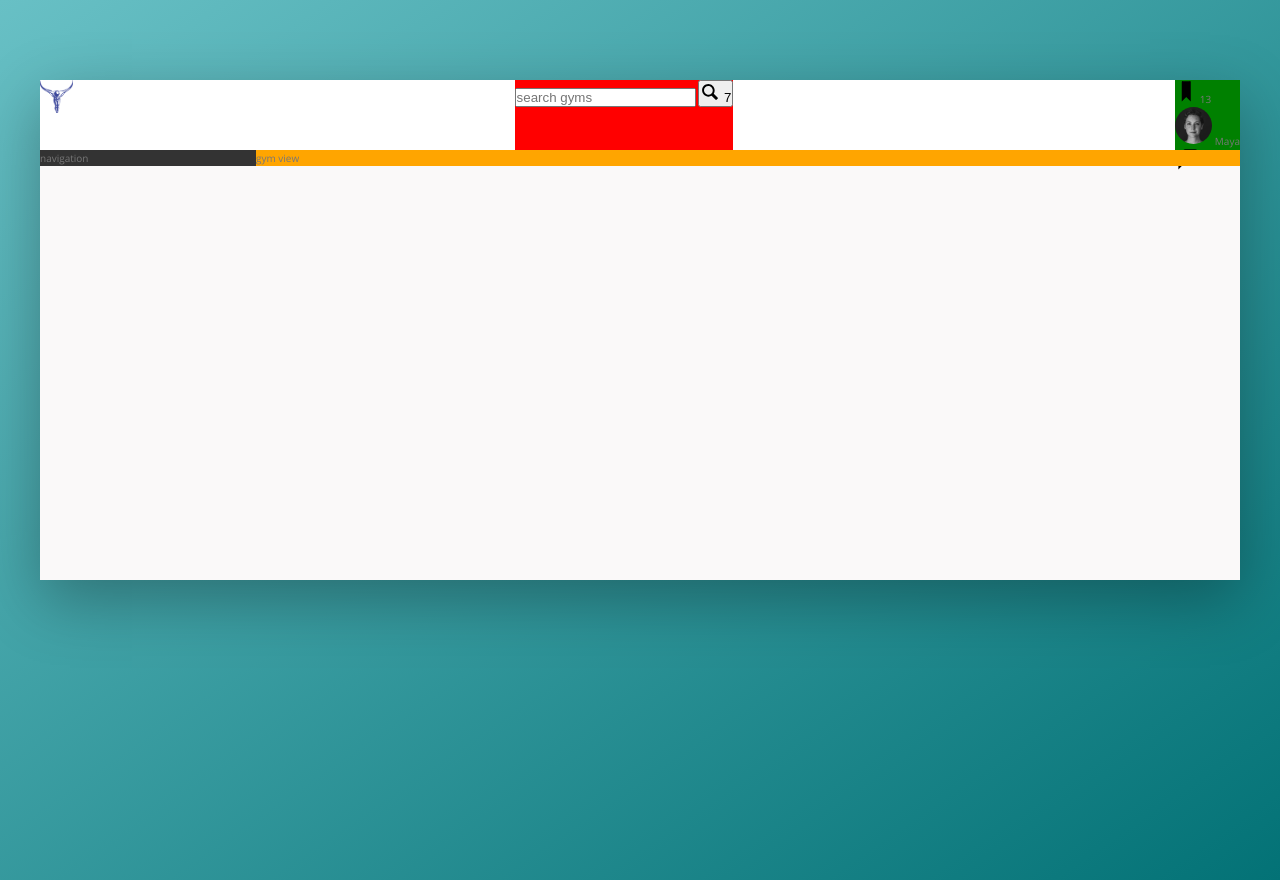
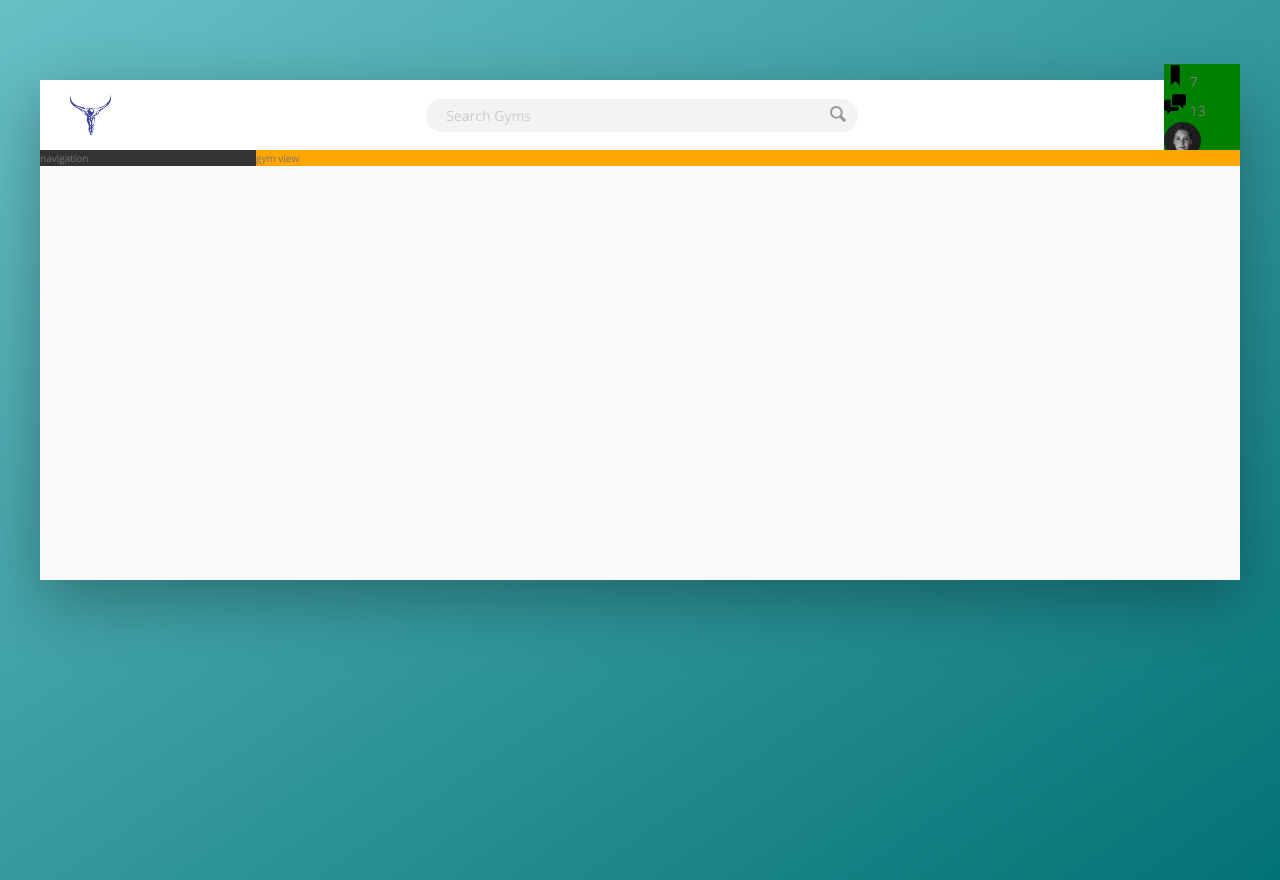
Before and after one commit to BarriF13/fitnessfreak, a website: page index.html in a window 1280 px wide. Drawn offline with nearby package versions, Linux system fonts and the light colour scheme.

Commit message:
style header search bar

```diff
--- a/index.html
+++ b/index.html
@@ -18,12 +18,12 @@
             <img src="img/logo.png" alt="FitnessFreak logo" class="logo">
 
             <form action="#" class="search">
-                <input class="search__input" placeholder="search gyms"></input>
+                <input class="search__input" placeholder="Search Gyms"></input>
                 <button class="search__button">
                     <svg class="search__icon">
                         <use xlink:href="img/sprite.svg#icon-magnifying-glass"></use>
                     </svg>
-                    <span class="user__notification">7</span>
+
                 </button>
             </form>
                 <nav class="user-nav">
@@ -31,18 +31,21 @@
                         <svg class="user-nav__icon">
                             <use xlink:href="img/sprite.svg#icon-bookmark"></use>
                         </svg>
-                        <span class="user-nav__notification">13</span>
+                        <span class="user__notification">7</span>
+
+                    </div>
+                    <div class="user-nav__icon-box">
+                        <svg class="user-nav__icon">
+                            <use xlink:href="img/sprite.svg#icon-chat"></use>
+                        </svg>
+                        <span class="user__notification">13</span>
                     </div>
 
                     <div class="user-nav__user">
                         <img src="img/user.jpg" alt="user photo" class="user-nav__user-photo">
                         <span class="user-nav__user-name">Maya</span>
                     </div>
-                    <div class="user-nav__icon-box">
-                        <svg class="user-nav__icon">
-                            <use xlink:href="img/sprite.svg#icon-chat"></use>
-                        </svg>
-                    </div>
+
                 </nav>
 
         </header>
--- a/sass/_components.scss
+++ b/sass/_components.scss
@@ -2,48 +2,82 @@
 //LOGO
 
 .logo {
-  height: 3.25rem;
+  height: 4rem;
+  margin-left: 3rem;
 }
 
 ///-------------------
 //SEARCH
-.search{
-  background-color: red;
-  &__input{
 
+.search {
+  flex: 0 0 40%;
+
+//Nested flex box
+  display: flex;
+  align-items: center;
+  justify-content: center;
+
+  &__input {
+    font-family: inherit;
+    font-size: inherit;
+    background-color: var(--color-grey-light-2);
+    border: none;
+    padding: 0.7rem 2rem;
+    border-radius: 100px;
+    width: 90%;
+    transition: all 0.2s;
+    margin-right: -3rem;
+
+    &:focus {
+      outline: none;
+      width: 100%;
+      background-color: var(--color-grey-light-3);
+    }
+    &::-webkit-input-placeholder{
+      font-weight: 100;
+      color: var(--color-grey-light-4);
+    }
   }
-  &__button{
+  &__input:focus + &__button{
+    background-color: var(--color-grey-light-3);
+  }
+  &__button {
+    border: none;
+    background-color: var(--color-grey-light-2);
 
+    &:focus {
+      outline: none;
+
+    }
+    &:active{
+      transform: translateY(2px);
+    }
   }
-  &__icon{
+  &__icon {
     height: 2rem;
     width: 2rem;
+    fill: var(--color-grey-dark-3);
   }
 }
 
 ///-------------------
 //USER NAV
-.user-nav{
+.user-nav {
   background-color: green;
-  &__icon-box{
-
+  &__icon-box {
   }
-  &__icon{
+  &__icon {
     height: 2.25rem;
-    width:  2.25rem;
+    width: 2.25rem;
   }
-  &__notification{
-
+  &__notification {
   }
-  &__user{
-
+  &__user {
   }
-  &__user-photo{
+  &__user-photo {
     height: 3.75rem;
     border-radius: 50%;
-
   }
-  &__user-name{
-
+  &__user-name {
   }
 }
--- a/sass/_layout.scss
+++ b/sass/_layout.scss
@@ -7,12 +7,14 @@
 
 }
 .header {
+  font-size: 1.4rem;
   height: 7rem;
   background-color: #fff;
   border-bottom: var(--color-grey-light-2);
   display: flex;
 
   justify-content: space-between;
+  align-items: center;
 }
 .content {
   display: flex;
```
Also changed, not shown: css/style.css.
